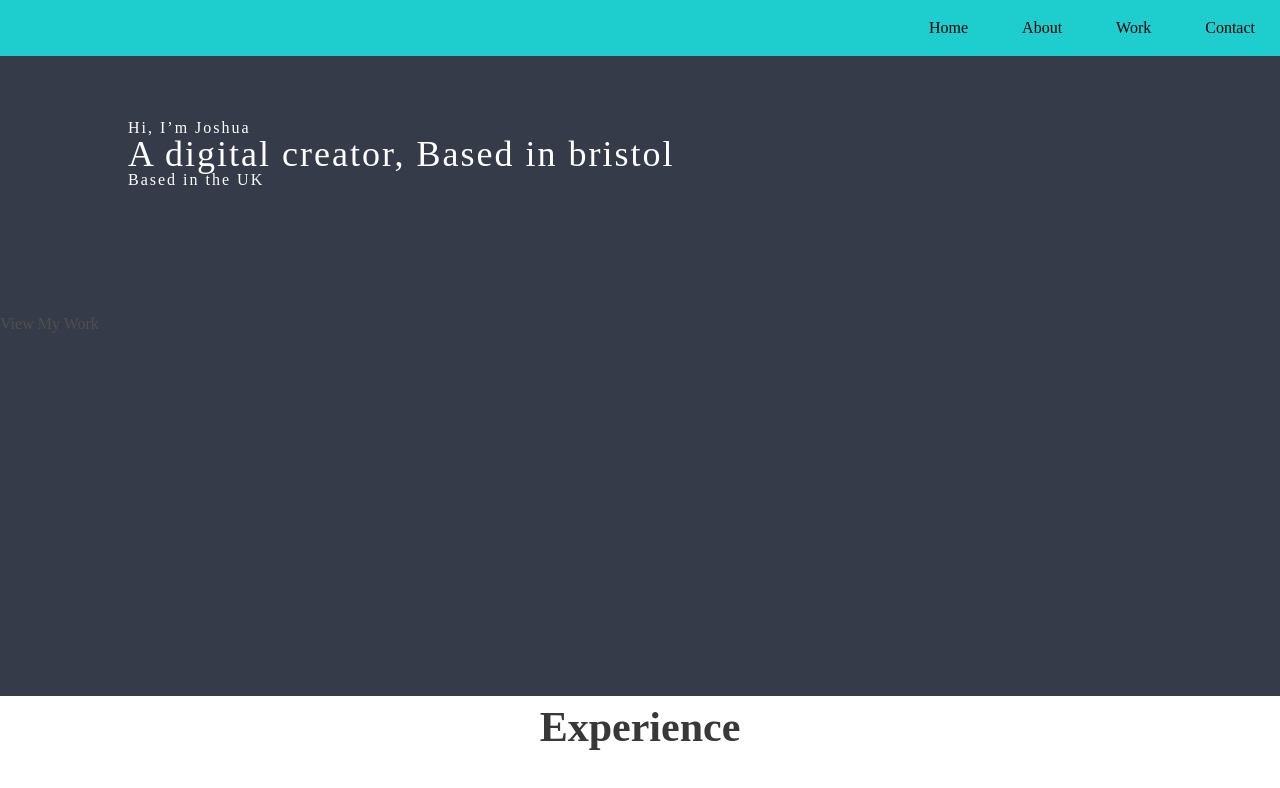
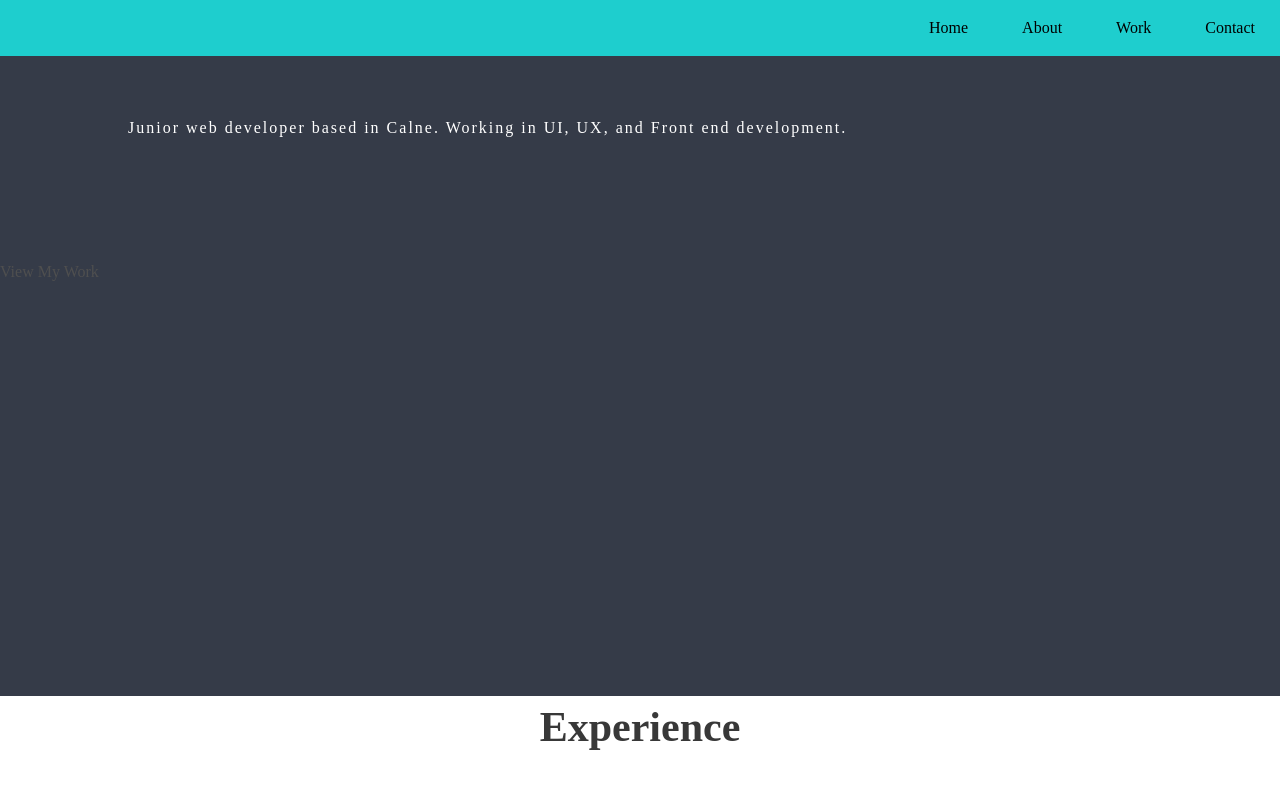
Before and after one commit to Styrle/Personal-portfolio, a website: page index.html in a window 1280 px wide. Shown: the top 788 px of the page. Drawn offline with Linux system fonts and the light colour scheme.

Commit message:
Adding home context

```diff
--- a/index.html
+++ b/index.html
@@ -21,10 +21,7 @@
       <main>
       <header class="hero-home">
         <div class="intro">
-          <h2 class="intro-name">Hi, I’m Joshua</h2>
-          <h3 class="intro-current">A digital creator,
-          Based in bristol</h3>
-          <p class="uk">Based in the UK</p>
+          <h1>Junior web developer based in Calne. Working in UI, UX, and Front end development.</h1>
         </div>
         <div class="cta">
           <a href="work.html">View My Work</button>
```
